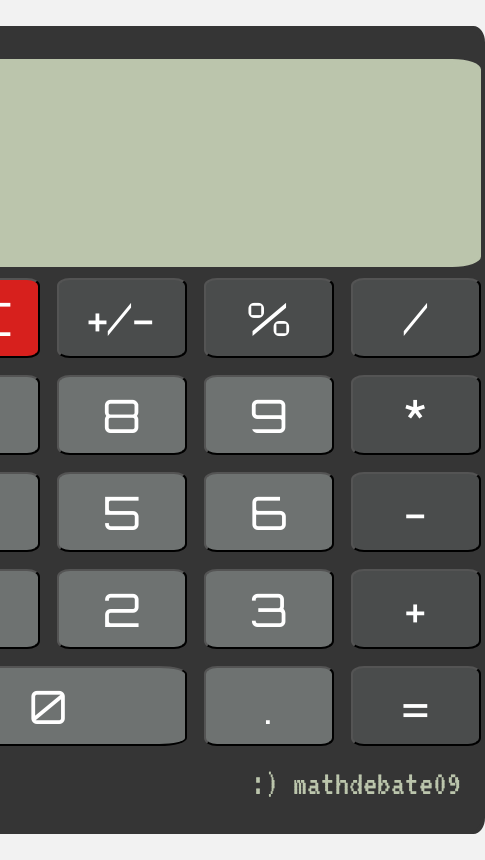
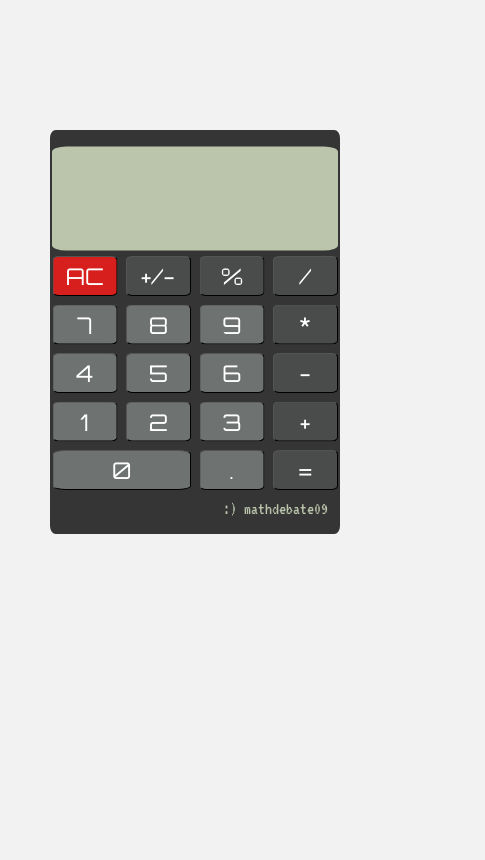
Before and after one commit to mathdebate09/calculator, a plain HTML site: page index.html in a window 390 px wide. Shown: the whole page, 485 px wide, since content can reach past the window. Drawn offline with Linux system fonts and the light colour scheme.

Commit message:
Refactor CSS for display overflow & fixed responsiveness

```diff
--- a/index.html
+++ b/index.html
@@ -1,5 +1,6 @@
 <!DOCTYPE html>
 <html lang="en">
+
 <head>
     <meta charset="UTF-8">
     <meta name="viewport" content="width=device-width, initial-scale=1.0">
@@ -7,9 +8,12 @@
     <link href="styles.css" rel="stylesheet">
     <link rel="stylesheet" href="https://fonts.googleapis.com/css?family=VT323|Orbitron">
 </head>
+
 <body>
     <div class="frame">
-        <div class="display-screen"><p class="digits"></p></div>
+        <div class="display-screen">
+            <p class="digits"></p>
+        </div>
         <div class="keypad">
             <button class="operator" id="clear">AC</button>
             <button class="operator" id="sign">+/-</button>
@@ -35,8 +39,9 @@
             <button class="number" id="decimal">.</button>
             <button class="operator" id="equals">=</button>
         </div>
-        <a href="https://github.com/mathdebate09/calculator" target="_blank" class="credits">:) mathdebate09</a>
+        <a href="https://github.com/mathdebate09/calculator" target="_blank" class="footer">:) mathdebate09</a>
     </div>
 </body>
 <script src="script.js"></script>
+
 </html>
--- a/styles.css
+++ b/styles.css
@@ -3,35 +3,38 @@ body {
     display: flex;
     justify-content: center;
     align-items: center;
-    height: 100vh;
     background-color: #f2f2f2;
 
 }
 
 @font-face {
-    font-family:'digital-clock-font';
+    font-family: 'digital-clock-font';
     src: url('Assets/digital-7.ttf');
 }
 
 button {
-    font-size:46px;
+    font-size: 46px;
     background-color: #6E7271;
     border-radius: 10%;
-    font-family:'Orbitron', serif;
+    font-family: 'Orbitron', serif;
     transition: background-color 0.2s ease,
-    box-shadow 0.2s ease;
-    color:white;
+        box-shadow 0.2s ease;
+    color: white;
 }
 
 button:active {
-    background-color: #5a5a5a; /* Darker shade when button is pressed */
-    box-shadow: inset 0px 0px 5px #000; /* Inner shadow to create depth */
+    background-color: #5a5a5a;
+    box-shadow: inset 0px 0px 5px #000;
 }
 
 /* MAIN FRAME */
 .frame {
-    width: 600px;
-    height: 800px;
+    width: 80%;
+    height: 110vh;
+    max-width: 600px;
+    max-height: 800px;
+    transform: scale(0.8);
+    margin-top: -2rem;
     border: 4px solid #353535;
     display: flex;
     justify-content: center;
@@ -41,62 +44,83 @@ button:active {
     border-radius: 2%;
 }
 
+@media only screen and (max-width: 600px) {
+
+    /* MAIN FRAME */
+    .frame {
+        width: 700px;
+        height: 800px;
+        margin-top: -5rem;
+        transform: scale(0.5);
+    }
+
+    /* DISPLAY */
+    .display-screen {
+        width: 90%;
+        height: 150px;
+    }
+}
+
 /* DISPLAY */
 .display-screen {
     width: 564px;
-    height:200px;
-    border:4px solid #BBC5AC;
-    border-radius:5%;
+    height: 200px;
+    border: 4px solid #BBC5AC;
+    border-radius: 5%;
     background-color: #BBC5AC;
-    display:flex;
+    display: flex;
     justify-content: flex-end;
     align-items: center;
+    overflow: hidden;
 }
 
 .digits {
-    font-family:'digital-clock-font', serif;
-    font-size:160px;
+    font-family: 'digital-clock-font', serif;
+    font-size: 160px;
     color: #353535;
 }
 
 /* KEYPAD ELEMENTS */
 .keypad {
-    padding-top:11px;
+    padding-top: 0.6875em;
     display: flex;
     justify-content: center;
     flex-wrap: wrap;
     align-items: center;
-    gap:17px;
+    gap: 17px;
 }
 
-.number, .operator {
-    width:130px;
-    height:80px;
+.number,
+.operator {
+    width: 130px;
+    height: 80px;
 }
 
 #zero {
-    width:277px;
+    width: 277px;
 }
 
 /* COLORING KEYPADS */
 .operator {
     background-color: #4a4c4c;
 }
+
 .operator:active {
-    background-color: #373737; /* Darker shade when button is pressed */
-    box-shadow: inset 0px 0px 5px #000; /* Inner shadow to create depth */
+    background-color: #373737;
+    box-shadow: inset 0px 0px 5px #000;
 }
 
 #clear {
     background-color: #d7201d;
 }
+
 #clear:active {
-    background-color: #a31614; /* Darker shade when button is pressed */
-    box-shadow: inset 0px 0px 5px #000; /* Inner shadow to create depth */
+    background-color: #a31614;
+    box-shadow: inset 0px 0px 5px #000;
 }
 
-/* CREDITS */
-.credits {
+/* FOOTER */
+.footer {
     color: #BBC5AC;
     font-size: 35px;
     margin-top: 20px;
@@ -106,5 +130,5 @@ button:active {
     justify-content: flex-end;
     align-content: start;
     text-decoration: none;
-    font-family:'VT323', serif
+    font-family: 'VT323', serif
 }
```
